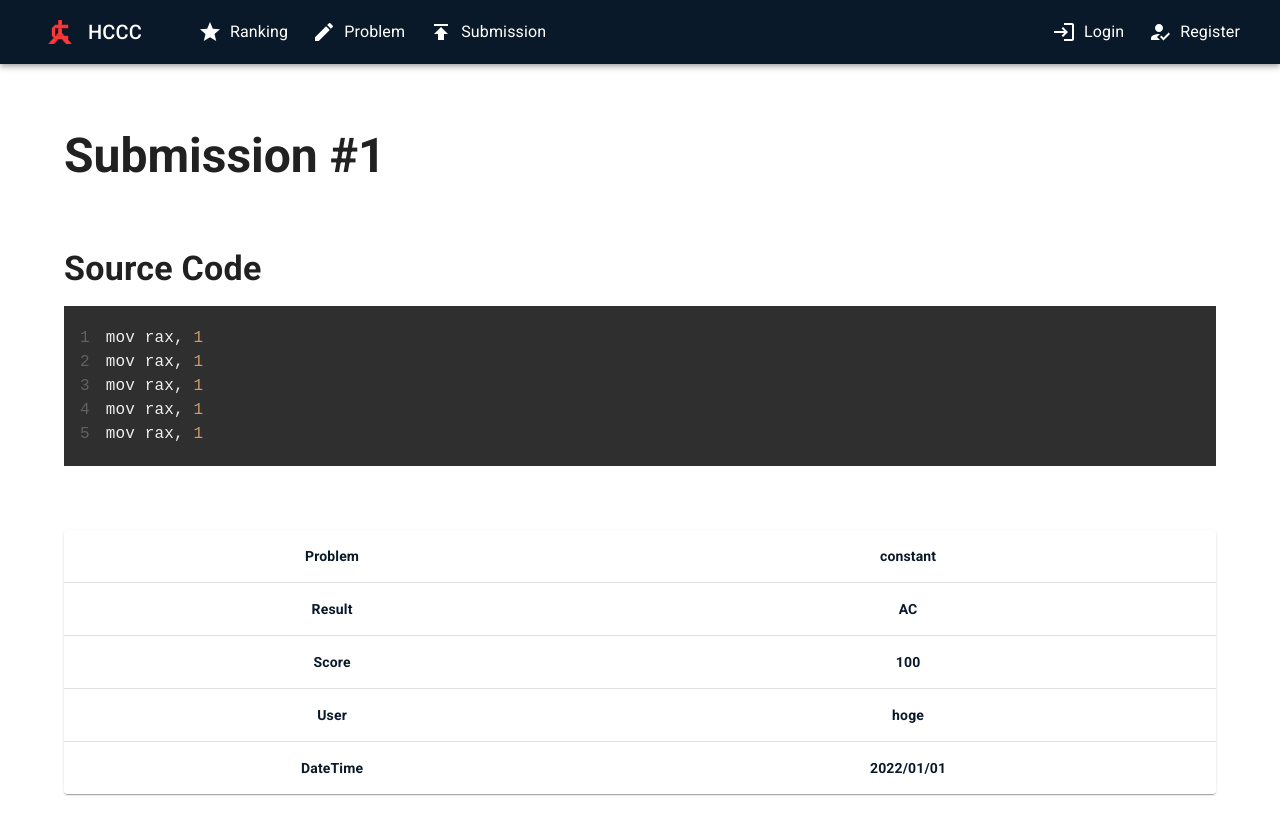
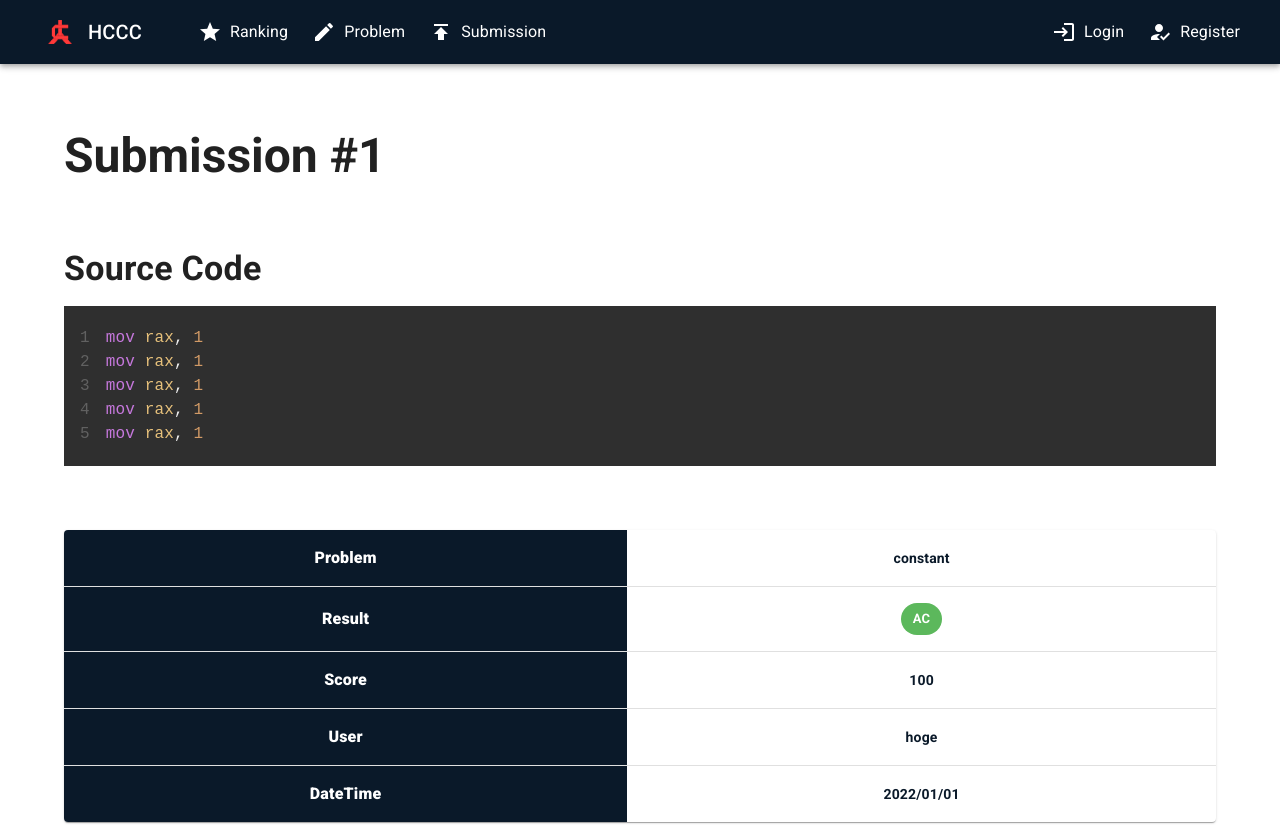
Before and after one commit to HumanCCompilerContest/Human-C-Compiler-Contest_frontend, a Next.js app: page /submissions/1 in a window 1280 px wide. Shown: the top 825 px of the page. Built offline with nearby package versions, Linux system fonts and the light colour scheme.

Commit message:
fix view in submission detail page

```diff
--- a/src/components/molecules/SubmissionResultTable.tsx
+++ b/src/components/molecules/SubmissionResultTable.tsx
@@ -5,6 +5,7 @@ import {
   TableCell,
   TableContainer,
   TableRow,
+  Chip,
 } from '@mui/material'
 
 import { tableCellClasses } from '@mui/material/TableCell'
@@ -25,7 +26,7 @@ const SubmissionResultTable: FC<SubmissionResultTableProps> = ({
       <Table sx={{ minWidth: 650 }} aria-label='simple table'>
         <TableBody>
           <StyledTableRow>
-            <StyledTableCell component='th' align='center'>
+            <StyledTableCell component='th' align='center' variant='head'>
               Problem
             </StyledTableCell>
             <StyledTableCell align='center'>
@@ -33,15 +34,21 @@ const SubmissionResultTable: FC<SubmissionResultTableProps> = ({
             </StyledTableCell>
           </StyledTableRow>
           <StyledTableRow>
-            <StyledTableCell component='th' align='center'>
+            <StyledTableCell component='th' align='center' variant='head'>
               Result
             </StyledTableCell>
             <StyledTableCell align='center'>
-              {submission.result}
+              <Chip
+                label={submission.result}
+                sx={{
+                  bgcolor: submission.result === 'AC' ? '#5cb85c' : '#ffc107',
+                  color: 'white',
+                }}
+              />
             </StyledTableCell>
           </StyledTableRow>
           <StyledTableRow>
-            <StyledTableCell component='th' align='center'>
+            <StyledTableCell component='th' align='center' variant='head'>
               Score
             </StyledTableCell>
             <StyledTableCell align='center'>
@@ -49,7 +56,7 @@ const SubmissionResultTable: FC<SubmissionResultTableProps> = ({
             </StyledTableCell>
           </StyledTableRow>
           <StyledTableRow>
-            <StyledTableCell component='th' align='center'>
+            <StyledTableCell component='th' align='center' variant='head'>
               User
             </StyledTableCell>
             <StyledTableCell align='center'>
@@ -57,7 +64,7 @@ const SubmissionResultTable: FC<SubmissionResultTableProps> = ({
             </StyledTableCell>
           </StyledTableRow>
           <StyledTableRow>
-            <StyledTableCell component='th' align='center'>
+            <StyledTableCell component='th' align='center' variant='head'>
               DateTime
             </StyledTableCell>
             <StyledTableCell align='center'>{submission.time}</StyledTableCell>
@@ -70,15 +77,14 @@ const SubmissionResultTable: FC<SubmissionResultTableProps> = ({
 
 const StyledTableCell = styled(TableCell)(({ theme }) => ({
   [`&.${tableCellClasses.head}`]: {
-    backgroundColor: theme.palette.secondary.main,
+    backgroundColor: theme.palette.primary.main,
     color: 'white',
-    fontWeight: 700,
-    fontSize: 18,
+    fontSize: 16,
+    fontWeight: 900,
   },
   [`&.${tableCellClasses.body}`]: {
     fontSize: 14,
     fontWeight: 600,
-    backgroundColor: 'white',
     color: theme.palette.primary.main,
   },
 }))
--- a/src/pages/submissions/[id].tsx
+++ b/src/pages/submissions/[id].tsx
@@ -23,6 +23,7 @@ const Submission = () => {
     <BasicLayout>
       <Head>
         <title>submissions | HCCC</title>
+        <meta name='description' content='人間Cコンパイラーコンテスト' />
       </Head>
       <Typography variant='h3' sx={{ fontWeight: '600' }}>
         Submission #{submissionResponse.submission.id}
@@ -35,7 +36,7 @@ const Submission = () => {
         >
           Source Code
         </Typography>
-        <Code language='c'>{submissionResponse.submission.asem}</Code>
+        <Code language='assembly'>{submissionResponse.submission.asem}</Code>
       </Box>
 
       <SubmissionResultTable submission={submissionResponse.submission} />
```
